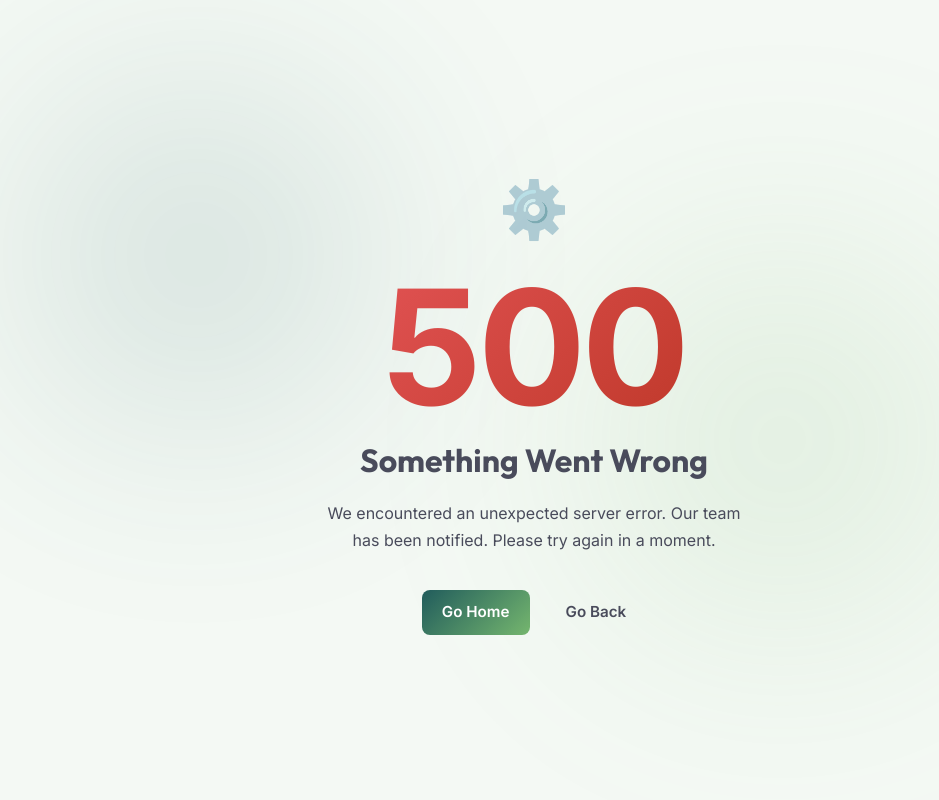
After one commit to jobaerlisedu/tech-enablement, a Django app: template templates/500.html in a window 1280 px wide. The commit adds this page. Shown: the whole page, without its empty margins (106-1045 px from the left). Run offline with Django 4.2, Linux system fonts and the light colour scheme; the template is opened without the code that fills it, so the values that code supplies are empty; parts of the project's set-up code (start-up, migrations or seed data) failed here and were passed over.

Commit message:
Production Readiness Plan

```diff
--- a/config/urls.py
+++ b/config/urls.py
@@ -22,3 +22,7 @@ urlpatterns = [
     path('cms/', include('cms.urls')),
     path('', include('frontend.urls')),
 ]
+
+# Custom error handlers
+handler404 = 'frontend.views.page_not_found'
+handler500 = 'frontend.views.server_error'
--- a/static/css/index.css
+++ b/static/css/index.css
@@ -214,8 +214,14 @@ a {
 
 .nav-links {
     display: flex;
+    align-items: center;
     list-style: none;
     gap: 30px;
+}
+
+.nav-links li {
+    display: flex;
+    align-items: center;
 }
 
 .nav-links a:hover {
@@ -894,12 +900,11 @@ a {
 }
 
 .cms-topbar {
-    height: 70px;
+    padding: 20px;
     border-bottom: 1px solid var(--border-color);
     display: flex;
     align-items: center;
     justify-content: space-between;
-    padding: 0 40px;
     background: rgba(255, 255, 255, 0.8);
     backdrop-filter: blur(10px);
 }
--- /dev/null
+++ b/templates/500.html
@@ -0,0 +1,76 @@
+{% load static %}
+<!DOCTYPE html>
+<html lang="en">
+<head>
+    <meta charset="UTF-8">
+    <meta name="viewport" content="width=device-width, initial-scale=1.0">
+    <title>500 — Server Error | Tech Enablement</title>
+    <meta name="robots" content="noindex, nofollow">
+    <link rel="stylesheet" href="{% static 'css/index.css' %}">
+    <link rel="icon" type="image/png" href="{% static 'images/tech-enablement-favicon.png' %}">
+    <style>
+        .error-page {
+            min-height: 100vh;
+            display: flex;
+            flex-direction: column;
+            align-items: center;
+            justify-content: center;
+            text-align: center;
+            padding: 40px 20px;
+        }
+        .error-code {
+            font-size: clamp(80px, 18vw, 160px);
+            font-weight: 800;
+            line-height: 1;
+            background: linear-gradient(135deg, #e05252, #c0392b);
+            -webkit-background-clip: text;
+            background-clip: text;
+            -webkit-text-fill-color: transparent;
+            margin-bottom: 8px;
+            letter-spacing: -4px;
+        }
+        .error-title {
+            font-size: clamp(20px, 4vw, 32px);
+            font-weight: 700;
+            color: var(--text-primary);
+            margin-bottom: 14px;
+        }
+        .error-description {
+            font-size: 16px;
+            color: var(--text-secondary);
+            max-width: 440px;
+            margin: 0 auto 36px;
+            line-height: 1.7;
+        }
+        .error-actions {
+            display: flex;
+            gap: 16px;
+            flex-wrap: wrap;
+            justify-content: center;
+        }
+        .error-icon {
+            font-size: 56px;
+            margin-bottom: 12px;
+            opacity: 0.6;
+        }
+    </style>
+</head>
+<body>
+    <div class="bg-orb orb-1"></div>
+    <div class="bg-orb orb-2"></div>
+
+    <main class="error-page">
+        <div class="error-icon">⚙️</div>
+        <div class="error-code">500</div>
+        <h1 class="error-title">Something Went Wrong</h1>
+        <p class="error-description">
+            We encountered an unexpected server error. Our team has been notified.
+            Please try again in a moment.
+        </p>
+        <div class="error-actions">
+            <a href="/" class="btn btn-primary">Go Home</a>
+            <a href="javascript:history.back()" class="btn btn-outline">Go Back</a>
+        </div>
+    </main>
+</body>
+</html>
--- a/templates/course_detail.html
+++ b/templates/course_detail.html
@@ -3,6 +3,12 @@
 {% block title %}{{ course.title }} | Course Reader{% endblock %}
 
 {% block content %}
+<style>
+    /* Move logo to top left side of the screen on course pages */
+    .navbar {
+        padding: 15px 24px !important;
+    }
+</style>
 <div class="course-viewer">
     <!-- Left Sidebar: Tutorial Index -->
     <aside class="course-sidebar">
```
Also changed, not shown: config/settings.py (+69 -9 lines), frontend/views.py (+13 -0 lines), templates/404.html (added, +76 -0 lines), templates/base.html (+5 -3 lines), templates/cms/base_cms.html (+6 -4 lines), templates/cms/login.html (+4 -3 lines), README.md, static/images/tech-enablement-favicon.png (added), static/images/tech-enablement-logo.png (added), 3 other files.
